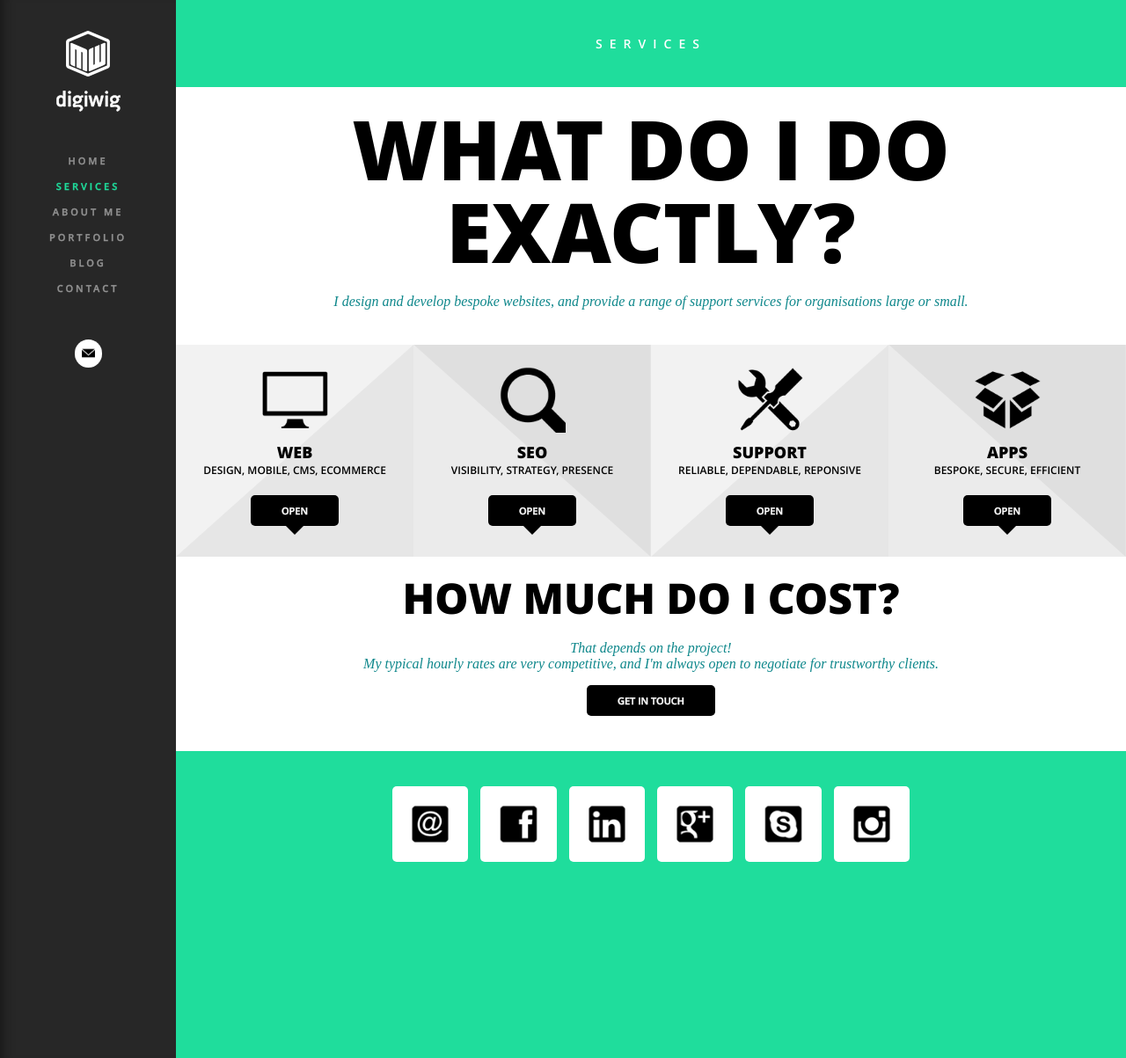
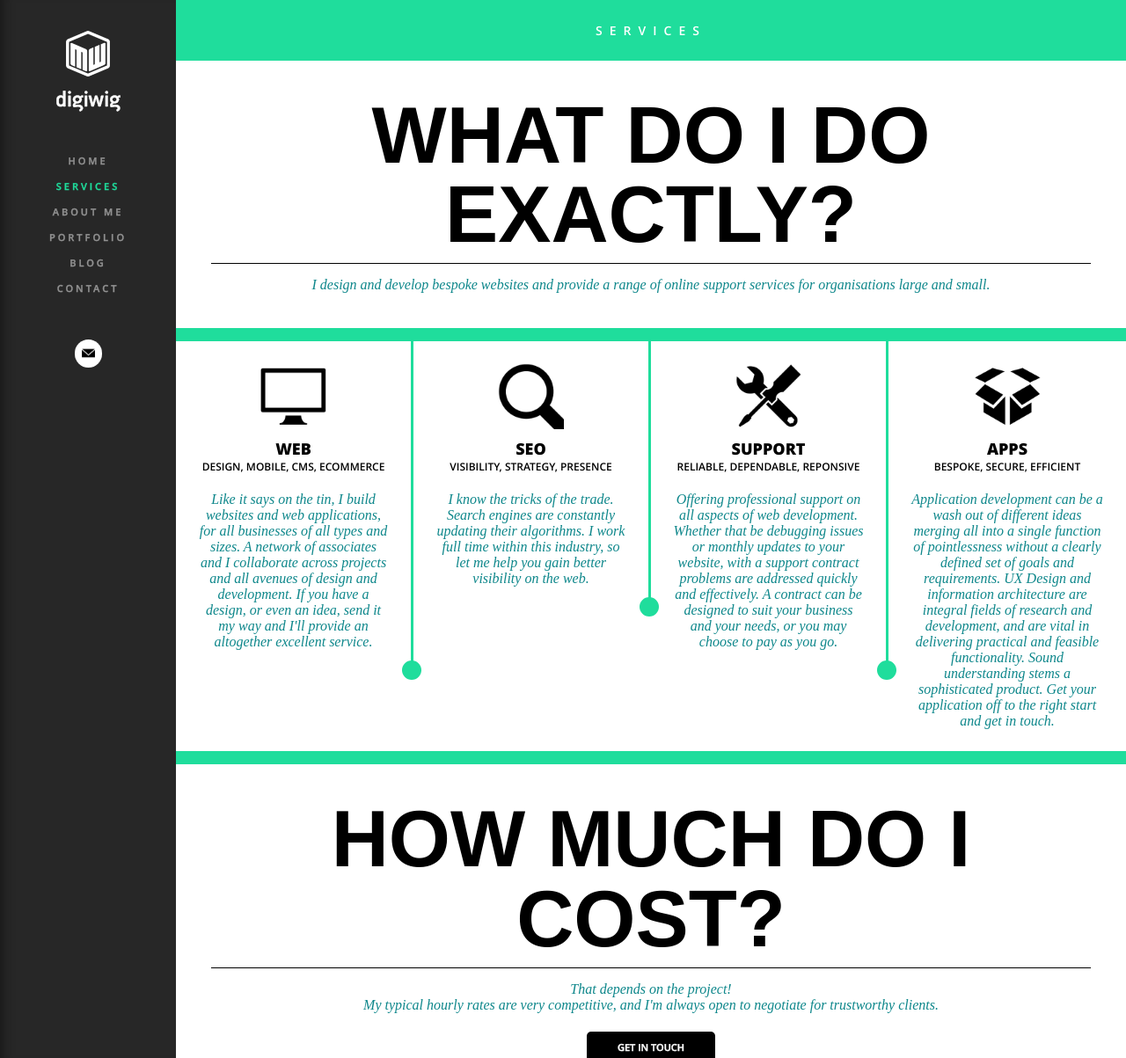
Before and after one commit to digiwig/digiwig, a PHP site: page /services.php in a window 1280 px wide. Shown: the whole page at 88% size. Run offline with PHP 8.4, Linux system fonts and the light colour scheme; some web fonts are replaced.

Commit message:
New Services page design.

```diff
--- a/_/less/pages.less
+++ b/_/less/pages.less
@@ -4,9 +4,40 @@
 @portfolio:#C6395B;
 @blog:#EE4737;
 @contact:#3791EE;
+@borders:#efefef;
+
+
 @padding:25px;
 @paddingMax:@padding + 15px;
 
+
+
+/* CLASSES */
+
+.titleBar {
+	margin:0px;
+	padding:@padding;
+	font-family:'Open Sans', sans-serif;
+	font-size:14px;
+	font-weight:400;
+	text-transform:uppercase;
+	letter-spacing:8px;
+	display:block;
+	text-align:center;
+	color:#fff;
+}
+.titleSection {
+	font-family: 'Oswald', sans-serif;
+	text-transform:uppercase;
+	font-weight:800;
+	font-size:7.5vmin;
+	line-height:7.5vmin;
+	letter-spacing:0px;
+	margin-bottom:calc(@padding - 10px);
+	border-bottom:1px solid #000;
+	padding-bottom:10px;
+	display:inline-block;
+}
 .italicSubText {
 	color:#0e878b;
 	font-family:'PT Serif';
@@ -65,9 +96,7 @@
 				text-transform:uppercase;
 				text-decoration:none;
 				border-radius:0px;
-
 				margin-bottom:15px;
-
 				img {
 					width:100%;
 					max-width:150px;
@@ -134,85 +163,49 @@
 /* SERVICES */
 
 #services {
-	font-size:0px;
 	h1 {
-		margin:0px;
-		padding:@padding;
-		font-family:'Open Sans', sans-serif;
-		font-size:14px;
-		font-weight:400;
-		text-transform:uppercase;
-		letter-spacing:8px;
-		display:block;
-		text-align:center;
-		color:#fff;
-
+		.titleBar
 	}
 	section {
-		padding:0px;
-			&#what {
-				width:100%;
-				padding:@padding;
-				display:block;
 		background:#fff;
+		&#what, &#rates {
 			h2 {
-					font-family:'Open Sans', sans-serif;
-					text-transform:uppercase;
-					font-weight:800;
-					font-size:9.5vmin;
-					line-height:9.5vmin;
-					letter-spacing:0px;
-					margin-top:-1.8vmin;
-					margin-bottom:calc(@padding - 10px);
+				.titleSection;
 			}
 			p {
 				.italicSubText;
-					margin-bottom:15px;
-				}
-				p:last-child {
+				&:last-child {
 					margin-bottom:0px;
 				}
 			}
-			&#rates {
-				width:100%;
+		}
+		&#boxes {
+			border-color:inherit;
+			padding:0px;
+			margin:15px 0px;
+			border-color:inherit;
+			figure {
 				padding:@padding;
-				display:block;
-				background:#fff;
-				h4 {
-					font-family:'Open Sans', sans-serif;
-					text-transform:uppercase;
-					font-weight:800;
-					font-size:9.5vmin;
-					line-height:9.5vmin;
-					letter-spacing:0px;
-					margin-top:-1.8vmin;
-					margin-bottom:calc(@padding - 10px);
+				position:relative;
+				&:nth-child(1), &:nth-child(2), &:nth-child(3){
+					border-bottom-width:3px;
+					border-bottom-style:solid;
+					border-color:inherit;
+					&:after {
+						width:0px;
+						height:0px;
+						position:absolute;
+						bottom:-11px;
+						left:50%;
+						margin-left:-11px;
+						border-width:11px;
+						border-style:solid;
+						border-color:inherit;
+						border-radius:21px;
+						content:"";
+						z-index:999;
 					}
-				p {
-					.italicSubText;
-					margin-bottom:15px;
-				}
-				p:last-child {
-					margin-bottom:0px;
-				}
-			}
-		figure {
-			display:inline-block;
-			vertical-align:top;
-			width:100%;
-			background:url(../images/svg/services_even.svg) no-repeat;
-			background-size:100% 100%;
-			-o-background-size:100% 100%;
-			-webkit-background-size:100% 100%;
-			transition-property: height, background-color;
-			transition-duration: .5s;
-			transition-timing-function: cubic-bezier(0, 1, 0.5, 1);
-			padding:@padding;
-			padding-bottom:calc(@padding + 10px);
-			margin:0px;
-			background-color:#fff;
-			&:nth-child(odd) {
-				background-image:url(../images/svg/services.svg);
+
 				}
 				img {
 					width:100%;
@@ -235,79 +228,13 @@
 					text-transform:uppercase;
 					margin-bottom:calc(@padding - 5px);
 				}
-			a {
-				margin:0px;
-				position:relative;
-				&:after {
-					top:100%;
-					border:solid transparent;
-					content:" ";
-					height:0;
-					width:0;
-					position:absolute;
-					pointer-events:none;
-					border-color:rgba(136, 183, 213, 0);
-					border-top-color:#000;
-					border-width:10px;
-					left:50%;
-					margin-left:-10px;
-					-webkit-transition:all 0.1s linear;-moz-transition:all 0.1s linear;-o-transition:all 0.1s linear;transition:all 0.1s linear;
-				}
-				&:active:after {
-					border-top-color:@portfolio;
-				}
-			}
 				article {
 					.italicSubText;
-				margin-bottom:@padding;
-				display:none;
-				color:#fff;
-			}
-			&.open {
-
-
-
-				background-image:url(../images/svg/services_active.svg);
-				background-size:cover;
-				a {
-					background:@portfolio;
-					&:after {
-						display:none;
-					}
-					&:before {
-						bottom:100%;
-						border:solid transparent;
-						content:" ";
-						height:0;
-						width:0;
-						position:absolute;
-						pointer-events:none;
-						border-color:rgba(136, 183, 213, 0);
-						border-bottom-color:@portfolio;
-						border-width:10px;
-						left:50%;
-						margin-left:-10px;
-						-webkit-transition:all 0.1s linear;-moz-transition:all 0.1s linear;-o-transition:all 0.1s linear;transition:all 0.1s linear;
-					}
-					&:active:before {
-					border-bottom-color:@portfolio;
-					}
-				}
-				h3 {
-					color:#000;
-				}
-				figcaption {
-				color:#000;
-				}
-				article {
-					display:block;
-					color:#000;
-				}
-		}
 				}
 			}
 
-
+		}
+	}
 }
 
 
@@ -316,7 +243,6 @@
 /* tablet portrait */
 @media only screen
 and (min-width : 768px) {
-
 
 	#home {
 		.home_top {
@@ -350,39 +276,48 @@ and (min-width : 768px) {
 
 	#services {
 		section {
-			width:50%;
+			&#boxes {
+				font-size:0px;
+				figure {
+					padding:@padding;
+					width:25%;
 					display:inline-block;
 					vertical-align:top;
-			&#what {
-			padding:@paddingMax;
-				h2 {
-					font-size:7.8vmin;
-					line-height:7.8vmin;
-					margin-top:-1.4vmin;
-					margin-bottom:calc(@padding - 14px);
+					&:nth-child(1), &:nth-child(2), &:nth-child(3){
+						border-bottom-width:0px;
+						border-right-width:3px;
+						border-right-style:solid;
+						border-color:inherit;
+						&:after {
+							display:none;
+						}
+						&:before {
+							width:0px;
+							height:0px;
+							position:absolute;
+							bottom:-9px;
+							right:-12px;
+							border-width:11px;
+							border-style:solid;
+							border-color:inherit;
+							border-radius:21px;
+							content:"";
+							z-index:999;
 						}
 					}
-			&#rates {
-			padding:@paddingMax;
-				h4 {
-					margin-top:-1.4vmin;
-					margin-bottom:calc(@padding - 16px);
-					font-size:48px;
-					line-height:48px;
+					article {
+						margin-bottom:0px;
 					}
 				}
 			}
 		}
-
-
+	}
 }
 
 /* desktops and tablets (landscape) */
 @media only screen
 and (min-width : 1024px) {
 	#home {
-		/* custom page styles */
-
 		.home_top {
 			h1 {
 				margin-top:-1.4vmin;
@@ -415,42 +350,8 @@ and (min-width : 1024px) {
 			margin-bottom:calc(@paddingMax - 4px);
 
 		}
-
 		h2 {
 			margin-bottom:calc(@paddingMax - 9px);
 		}
 	}
-
-	#services {
-		h1 {
-			margin:0px;
-			padding:@paddingMax;
 }
-		section {
-			width:50%;
-			display:inline-block;
-			vertical-align:top;
-			&#what {
-				padding:@paddingMax;
-				h2 {
-					margin-top:-1.4vmin;
-					margin-bottom:calc(@paddingMax - 16px);
-				}
-			}
-			&#rates {
-				padding:@paddingMax;
-				h4 {
-					margin-top:-1.4vmin;
-					margin-bottom:calc(@paddingMax - 16px);
-					font-size:48px;
-					line-height:48px;
-				}
-			}
-
-			figure {
-				width:50%;
-			}
-		}
-
-	}
-}
--- a/_/less/styles.less
+++ b/_/less/styles.less
@@ -55,6 +55,14 @@
   src: local('PT Serif Italic'), local('PTSerif-Italic'), url(http://themes.googleusercontent.com/static/fonts/ptserif/v6/03aPdn7fFF3H6ngCgAlQzBsxEYwM7FgeyaSgU71cLG0.woff) format('woff');
 }
 
+@font-face {
+  font-family: 'Oswald';
+  font-style: normal;
+  font-weight: 400;
+  src: local('Oswald Regular'), local('Oswald-Regular'), url(http://themes.googleusercontent.com/static/fonts/oswald/v8/-g5pDUSRgvxvOl5u-a_WHw.woff) format('woff');
+}
+
+
 .button {
 	background:#000;
 	font-family:'Open Sans',sans-serif;
@@ -82,67 +90,6 @@ html {
 body {
 	-webkit-tap-highlight-color:transparent;
 	background:#000;
-	#loader {
-		position:absolute;
-		left:0px;
-		right:0px;
-		top:0px;
-		bottom:0px;
-		background:#272727;
-		font-size:14px;
-		color:#fff;
-		z-index:9999;
-			transition-property: all;
-			transition-duration: 5.5s;
-			transition-timing-function: cubic-bezier(0, 1, 0.5, 1);
-		.wait {
-				position:relative;
-				background: url('../images/logo.png') no-repeat center center;
-				background-size:50px 52px;
-				width:100%;
-				height:100%;
-				animation-name: grow;
-				animation-duration: @load;
-				animation-iteration-count: infinite;
-				animation-timing-function: linear;
-				-webkit-animation-name: grow;
-				-webkit-animation-duration: @load;
-				-webkit-animation-iteration-count: infinite;
-				-webkit-animation-timing-function: linear;
-				@-webkit-keyframes grow {
-					0% {
-						background-size:25px 26px;
-						opacity:0;
-					}
-					50% {
-						background-size:50px 52px;
-						opacity:1;
-					}
-					100% {
-						background-size:25px 26px;
-						opacity:0;
-					}
-				}
-				@keyframes grow {
-					0% {
-						background-size:25px 26px;
-						opacity:0;
-					}
-					50% {
-						background-size:50px 52px;
-						opacity:1;
-					}
-					100% {
-						background-size:25px 26px;
-						opacity:0;
-					}
-				}
-		}
-	}
-
-
-
-
 	&#home {
 		a.active {
 			color:@home;
@@ -156,17 +103,16 @@ body {
 		a.active {
 			color:@services;
 			.colorShift;
-
 		}
 		main {
 			background-color:@services;
+			border-color:@services;
 		}
 	}
 	&#about {
 		a.active {
 			color:@about;
 			.colorShift;
-
 		}
 		main {
 			background-color:@about;
@@ -176,7 +122,6 @@ body {
 		a.active {
 			color:@portfolio;
 			.colorShift;
-
 		}
 		main {
 			background-color:@portfolio;
@@ -186,7 +131,6 @@ body {
 		a.active {
 			color:@blog;
 			.colorShift;
-
 		}
 		main {
 			background-color:@blog;
@@ -196,7 +140,6 @@ body {
 		a.active {
 			color:@contact;
 			.colorShift;
-
 		}
 		main {
 			background-color:@contact;
@@ -365,9 +308,9 @@ main {
 	text-align:center;
 	opacity:0;
 	padding-top:60px;
-	-moz-transition:-moz-transform 0.25s ease-in-out, opacity 0.5s ease-in-out, background-color @shift ease-in-out;
-	-webkit-transition:-webkit-transform 0.25s ease-in-out, opacity 0.5s ease-in-out, background-color @shift ease-in-out;
-	transition: transform 0.25s ease-in-out, opacity 0.5s ease-in-out, background-color @shift ease-in-out;
+	-moz-transition:-moz-transform 0.25s ease-in-out, opacity 0.5s ease-in-out, background-color @shift ease-in-out, border-color @shift ease-in-out;
+	-webkit-transition:-webkit-transform 0.25s ease-in-out, opacity 0.5s ease-in-out, background-color @shift ease-in-out, border-color @shift ease-in-out;
+	transition: transform 0.25s ease-in-out, opacity 0.5s ease-in-out, background-color @shift ease-in-out, border-color @shift ease-in-out;
 	-webkit-overflow-scrolling:touch;
 	&.menu {
 		-moz-transform: translate3d(-200px,0px,0);
@@ -401,6 +344,9 @@ main {
 /* tablet portrait */
 @media only screen
 and (min-width : 768px) {
+
+	@padding:40px;
+
 	header {
 		opacity:1;
 		&.menu {
@@ -421,8 +367,8 @@ and (min-width : 768px) {
 			right:200px;
 		}
 		section {
-			padding:@paddingMax;
-			h1, h2, h3, aside, a, img, p, article {margin-bottom:@paddingMax;}
+			padding:@padding;
+			h1, h2, h3, aside, a, img, p, article {margin-bottom:@padding;}
 		}
 		footer {
 		padding:@paddingMax 0px;
--- a/services.php
+++ b/services.php
@@ -30,42 +30,36 @@ header("Content-type: text/html; charset=utf-8");
     	<h1>Services</h1>
         <section id="what">
         	<h2>What Do I Do Exactly?</h2>
-            <p>I design and develop bespoke websites, and provide a range of support services for organisations large or small.</p>
+            <p>I design and develop bespoke websites and provide a range of online support services for organisations large and small.</p>
         </section>
-        <section>
+        <section id="boxes">
             <figure id="web">
                     <img width="auto" height="auto" src="_/images/web.png" alt="Web"/>
                     <h3>Web</h3>
                     <figcaption>Design, Mobile, CMS, Ecommerce</figcaption>
-                    <article>Like it says on the tin, I build websites and web applications, for all businesses of all types and sizes. A network of associates and I collaborate across projects and all avenues of design and development. If you have a design, or even an idea, send it my way and I'll provide an altogether excellent service.</article>
-                    <a class="button">Open</a>
-            </figure>
+                    <article><p>Like it says on the tin, I build websites and web applications, for all businesses of all types and sizes. A network of associates and I collaborate across projects and all avenues of design and development. If you have a design, or even an idea, send it my way and I'll provide an altogether excellent service.</p></article>
+          </figure>
             <figure id="seo">
                     <img width="auto" height="auto" src="_/images/seo.png" alt="Web"/>
                     <h3>SEO</h3>
                     <figcaption>Visibility, Strategy, Presence</figcaption>
-                    <article>I know the tricks of the trade. Search engines are constantly updating their algorithms. I work full time within this industry, so let me help you gain better visibility on the web.</article>
-            		<a class="button">Open</a>
-            </figure>
-        </section>
-        <section>
+                    <article><p>I know the tricks of the trade. Search engines are constantly updating their algorithms. I work full time within this industry, so let me help you gain better visibility on the web.</p></article>
+          </figure>
             <figure id="support">
                     <img width="auto" height="auto" src="_/images/support.png" alt="Web"/>
                     <h3>Support</h3>
                     <figcaption>Reliable, Dependable, Reponsive</figcaption>
-                    <article>Offering professional support on all aspects of web development. Whether that be debugging issues or monthly updates to your website, with a support contract problems are addressed quickly and effectively. A contract can be designed to suit your business and your needs, or you may choose to pay as you go.</article>
-            		<a class="button">Open</a>
-            </figure>
+                    <article><p>Offering professional support on all aspects of web development. Whether that be debugging issues or monthly updates to your website, with a support contract problems are addressed quickly and effectively. A contract can be designed to suit your business and your needs, or you may choose to pay as you go.</p></article>
+          </figure>
             <figure id="apps">
                     <img width="auto" height="auto" src="_/images/applications.png" alt="Web"/>
                     <h3>Apps</h3>
                     <figcaption>Bespoke, Secure, Efficient</figcaption>
-                    <article>Application development can be a wash out of different ideas merging all into a single function of pointlessness without a clearly defined set of goals and requirements. UX Design and information architecture are integral fields of research and development, and are vital in delivering practical and feasible functionality. Sound understanding stems a sophisticated product. Get your application off to the right start and get in touch.</article>
-            		<a class="button">Open</a>
+                    <article><p>Application development can be a wash out of different ideas merging all into a single function of pointlessness without a clearly defined set of goals and requirements. UX Design and information architecture are integral fields of research and development, and are vital in delivering practical and feasible functionality. Sound understanding stems a sophisticated product. Get your application off to the right start and get in touch.</p></article>
             </figure>
         </section>
         <section id="rates">
-        	<h4>How Much Do I Cost?</h4>
+        	<h2>How Much Do I Cost?</h2>
             <p>That depends on the project!<br/>My typical hourly rates are very competitive, and I'm always open to negotiate for trustworthy clients.</p>
             <a class="button" href="mailto:mark@digiwig.com">Get in Touch</a>
         </section>
```
Also changed, not shown: _/js/scripts.js (+5 -5 lines), index.php (+5 -6 lines), _/css/pages.css, _/css/styles.css. Lines whose indentation alone changed are shown as unchanged.
